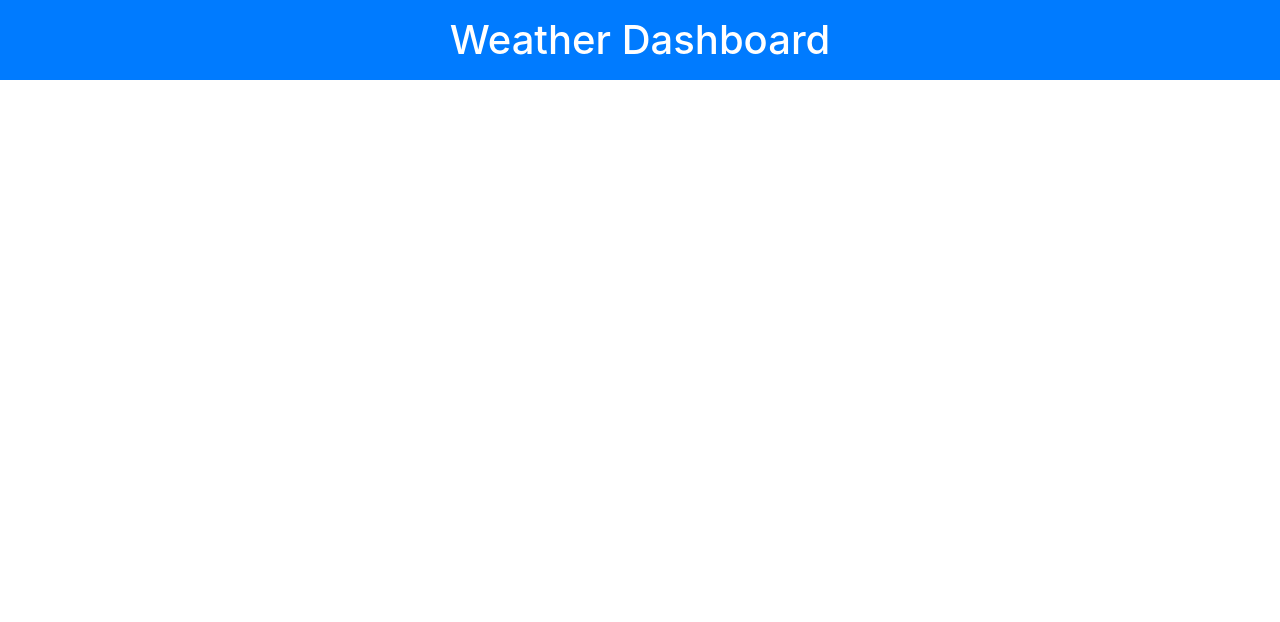
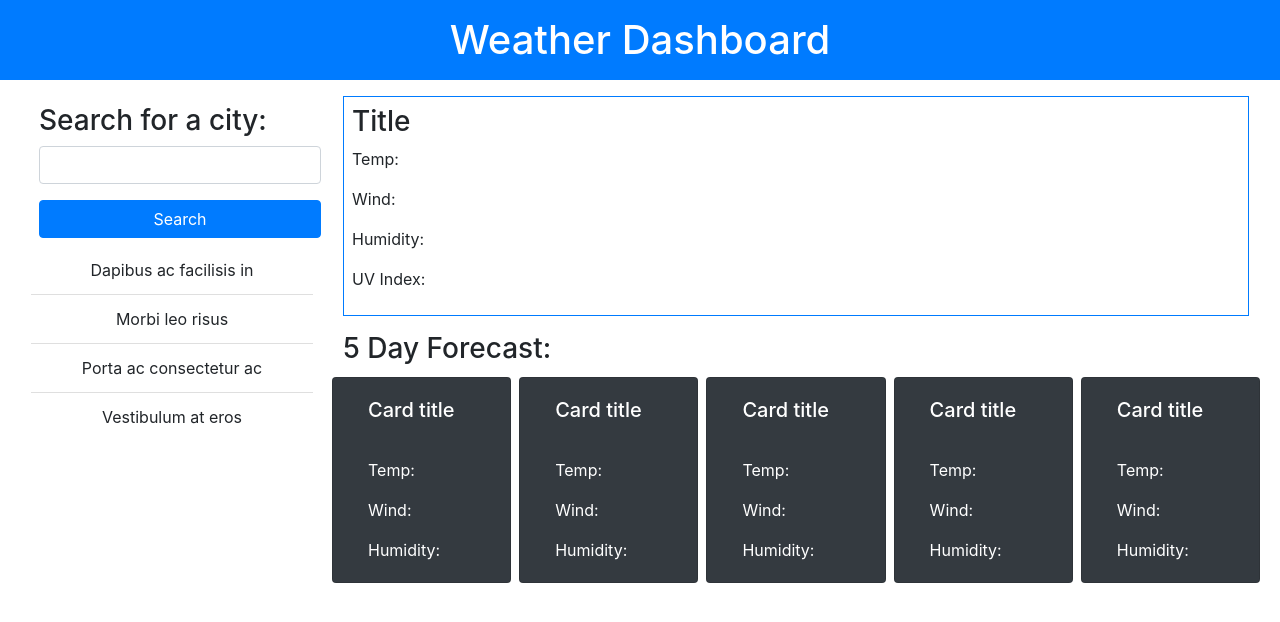
Before and after one commit to lweine01/weather-dashboard, a plain HTML site: page index.html in a window 1280 px wide. Drawn offline with nearby package versions, Linux system fonts and the light colour scheme; no server answers.

Commit message:
Updated HMTL elements styling using bootstrap. Created API Key and started fetch function in javascript.

```diff
--- a/assets/css/style.css
+++ b/assets/css/style.css
@@ -0,0 +1,5 @@
+* {
+    margin:0;
+    padding:0;
+    box-sizing: border-box;
+}
--- a/assets/js/script.js
+++ b/assets/js/script.js
@@ -0,0 +1,19 @@
+const APIKey = "1719704d58808aa20b40d8e2bf9e06ee";
+var cityName = "charlotte";
+
+// api.openweathermap.org/data/2.5/weather?q={city name}&appid={API key}
+
+function getWeather (){
+    var requestURL = "https://api.openweathermap.org/data/2.5/weather?q=" + cityName +"&appid=" + APIKey;
+
+    fetch(requestURL)
+    .then(function(response){
+        return response.json();
+    })
+    .then (function(data){
+        console.log(data);
+
+    })
+
+}
+getWeather();
--- a/index.html
+++ b/index.html
@@ -1,21 +1,99 @@
 <!DOCTYPE html>
 <html lang="en">
+
 <head>
-    <meta charset="UTF-8">
-    <meta http-equiv="X-UA-Compatible" content="IE=edge">
-    <meta name="viewport" content="width=device-width, initial-scale=1.0">
-    <title>Weather Dashboard</title>
-    <link rel="stylesheet" href="https://cdn.jsdelivr.net/npm/bootstrap@4.6.0/dist/css/bootstrap.min.css" integrity="sha384-B0vP5xmATw1+K9KRQjQERJvTumQW0nPEzvF6L/Z6nronJ3oUOFUFpCjEUQouq2+l" crossorigin="anonymous">
-    <link rel ="stylesheet" href="assets/css/style.css">
+  <meta charset="UTF-8">
+  <meta http-equiv="X-UA-Compatible" content="IE=edge">
+  <meta name="viewport" content="width=device-width, initial-scale=1.0">
+  <title>Weather Dashboard</title>
+  <link rel="stylesheet" href="https://cdn.jsdelivr.net/npm/bootstrap@4.6.0/dist/css/bootstrap.min.css"
+    integrity="sha384-B0vP5xmATw1+K9KRQjQERJvTumQW0nPEzvF6L/Z6nronJ3oUOFUFpCjEUQouq2+l" crossorigin="anonymous">
+  <link rel="stylesheet" href="assets/css/style.css">
 </head>
+
 <body>
   <header>
     <h1 class="p-3 mb-2 bg-primary text-white text-center">Weather Dashboard</h1>
   </header>
-  <main>
+  <div class="row m-3">
+    <div class="col-md-3">
+      <h3 class="m-2">Search for a city:</h5>
+        <input type="text" class="form-control m-2">
+        <button type="button" class="btn btn-primary w-100 m-2">Search</button>
+        <div>
+          <ul class="list-group list-group-flush text-center mt-10">
+            <li class="list-group-item">Dapibus ac facilisis in</li>
+            <li class="list-group-item">Morbi leo risus</li>
+            <li class="list-group-item">Porta ac consectetur ac</li>
+            <li class="list-group-item">Vestibulum at eros</li>
+          </ul>
+        </div>
+    </div>
 
-  </main>
+    <div class="col-md-9">
+      <div class="border border-primary p-2">
+        <h3>Title</h5>
+          <ul>
+            <p>Temp:</p>
+            <p>Wind:</p>
+            <p>Humidity:</p>
+            <p>UV Index:</p>
+          </ul>
+      </div>
+
+      <h3 class="mt-3">5 Day Forecast:</h5>
+        <div class="row">
+          <div class="card m-1 bg-dark text-white col" style="width: 12rem;">
+            <div class="card-body">
+              <h5 class="card-title">Card title</h5>
+              <img>
+              <p class="card-text">Temp:</p>
+              <p class="card-text">Wind:</p>
+              <p class="card-text">Humidity:</p>
+            </div>
+          </div>
+          <div class="card m-1 bg-dark text-white col" style="width: 12rem;">
+            <div class="card-body">
+              <h5 class="card-title">Card title</h5>
+              <img>
+              <p class="card-text">Temp:</p>
+              <p class="card-text">Wind:</p>
+              <p class="card-text">Humidity:</p>
+            </div>
+          </div>
+          <div class="card m-1 bg-dark text-white col" style="width: 12rem;">
+            <div class="card-body">
+              <h5 class="card-title">Card title</h5>
+              <img>
+              <p class="card-text">Temp:</p>
+              <p class="card-text">Wind:</p>
+              <p class="card-text">Humidity:</p>
+            </div>
+          </div>
+          <div class="card m-1 bg-dark text-white col" style="width: 12rem;">
+            <div class="card-body">
+              <h5 class="card-title">Card title</h5>
+              <img>
+              <p class="card-text">Temp:</p>
+              <p class="card-text">Wind:</p>
+              <p class="card-text">Humidity:</p>
+            </div>
+          </div>
+          <div class="card m-1 bg-dark text-white col" style="width: 12rem;">
+            <div class="card-body">
+              <h5 class="card-title">Card title</h5>
+              <img>
+              <p class="card-text">Temp:</p>
+              <p class="card-text">Wind:</p>
+              <p class="card-text">Humidity:</p>
+            </div>
+          </div>
+        </div>
+    </div>
+  </div>
+  </div>
   <footer></footer>
   <script src="assets/js/script.js"></script>
 </body>
+
 </html>
```
